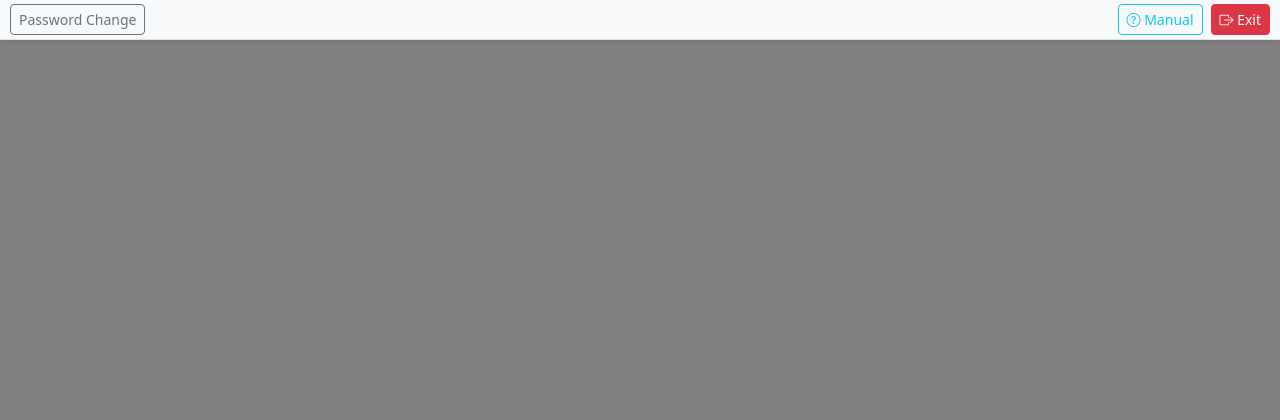
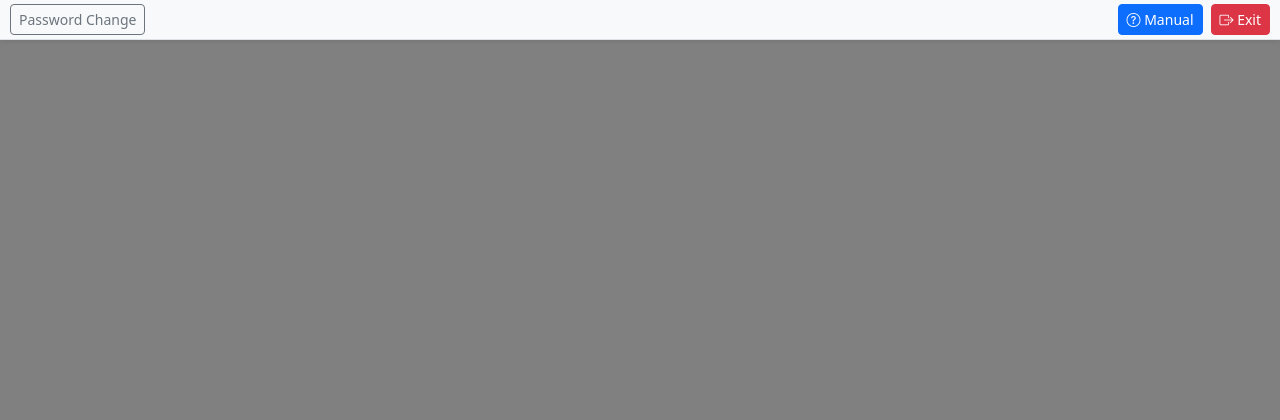
Before and after one commit to cromerolorente/oe_inventory, a Django app: page / in a window 1280 px wide. Shown: the top 420 px of the page. Run offline with Django 5.2, Linux system fonts and the light colour scheme; the visitor is signed in with stand-in values (Sample User, id 1); data that the repository does not hold is empty; parts of the project's set-up code (start-up, migrations or seed data) failed here and were passed over; some libraries are stand-ins or nearby versions.

Commit message:
Make the Manual button stand out (solid blue, white text)
Co-Authored-By: Claude Opus 4.8 <noreply@anthropic.com>

```diff
--- a/src/oe_inventory_py_web/templates/oe_inventory_py_web/base_mdi.html
+++ b/src/oe_inventory_py_web/templates/oe_inventory_py_web/base_mdi.html
@@ -101,7 +101,7 @@
 
             <div class="ms-auto d-flex align-items-center gap-2">
                 <a href="{% url 'manual' %}{% if manual_anchor %}#{{ manual_anchor }}{% endif %}"
-                    class="btn btn-outline-info btn-sm" title="User manual / Manual de usuario">
+                    class="btn btn-primary btn-sm" title="User manual / Manual de usuario">
                     <i class="bi bi-question-circle"></i> Manual
                 </a>
                 <a href="{% url 'logout' %}" class="btn btn-danger btn-sm"
```
